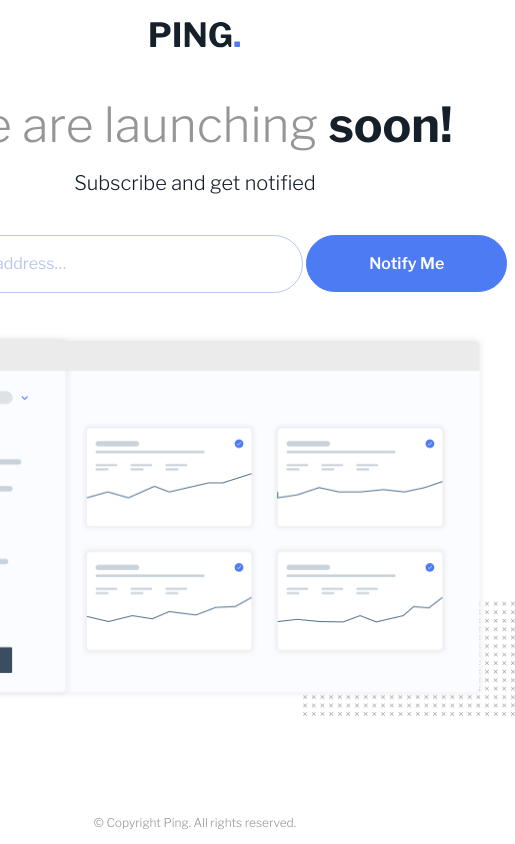
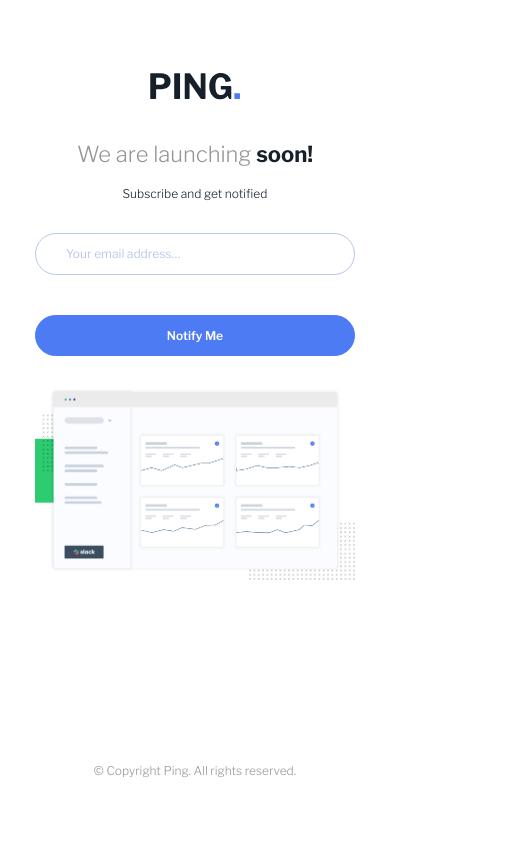
Before and after one commit to rodelul/ping-coming-soon-page-master, a plain HTML site: page index.html in a window 390 px wide. Shown: the whole page, 515 px wide, since content can reach past the window. Drawn offline with nearby package versions, Linux system fonts and the light colour scheme.

Commit message:
Add files via upload

```diff
--- a/styles/style.scss
+++ b/styles/style.scss
@@ -116,3 +116,121 @@ body {
             }
         }
     }
+
+
+@media screen and (max-width: 768px) {
+
+    .container {
+        margin: 0 auto;
+        max-width: 320px;
+    }
+
+    .hero-inner {
+        display: flex;
+        justify-content: center;
+        align-items: center;
+        height: 100vh;
+        .hero-text {
+            text-align: center;
+            display: flex;
+            flex-direction: column;
+            align-items: center;
+            gap: 32px;
+            p {
+                color: #969696;
+                font-size: 12px;
+                font-weight: 300;
+            }
+            .logo {
+                width: 90px;
+                height: 40px;
+                object-fit: contain;
+            }
+            form {
+                position: relative;
+                input#email {
+                    border: 1px solid #B8C7ED;
+                    padding: 10px 30px;
+                    width: 100%;
+                    border-radius: 48px;
+                    font-family: "Libre Franklin", sans-serif;
+                    font-size: 12px;
+                    line-height: 20px;
+                    color: black;
+                    outline: none;
+                }
+                input[type="email"]::placeholder {
+                    color: #B8C7ED;
+                }
+
+                input#email:active {
+                    border: 1px solid #B8C7ED;
+                    color: black;
+                }
+                input#email:focus {
+                    border: 1px solid #B8C7ED !important;
+                    color: black;
+                }
+
+                button#submitButton {
+                    margin-top: 40px;
+                    padding: 12px 62px;
+                    border: 1px solid #4C7BF3;
+                    border-radius: 48px;
+                    background-color: #4C7BF3;
+                    color: white;
+                    font-family: "Libre Franklin", sans-serif;
+                    font-size: 12px;
+                    font-weight: 600;
+                    outline: none;
+                    cursor: pointer;
+                    width: 100%;
+                }
+                .validation-message {
+                    position: absolute;
+                    left: 35%;
+                    left: 50%;
+                    transform: translate(-50%);
+                    top: 50px;
+                }
+            }
+            }
+            .text-inner {
+                display: flex;
+                flex-direction: column;
+                gap: 16px;
+                h1 {
+                    font-size: 22px;
+                    line-height: 32px;
+                    color: #969696;
+                    font-weight: 300;
+                }
+                .title-span {
+                    color: #15202A;
+                    font-weight: 700;
+                }
+                p {
+                    font-size: 12px;
+                    font-weight: 300;
+                    color: #15202A;
+                }
+            }
+            .ilustration {
+                margin-bottom: 100px;
+                width: 320px;
+                height: 192px;
+            }
+            .social-icons {
+                display: flex;
+                gap: 12px;
+                svg {
+                    width: 32px;
+                    height: 32px;
+                    object-fit: cover;
+                }
+            }
+        }
+
+
+
+}
```
Also changed, not shown: styles/style.css, 1 other file.
